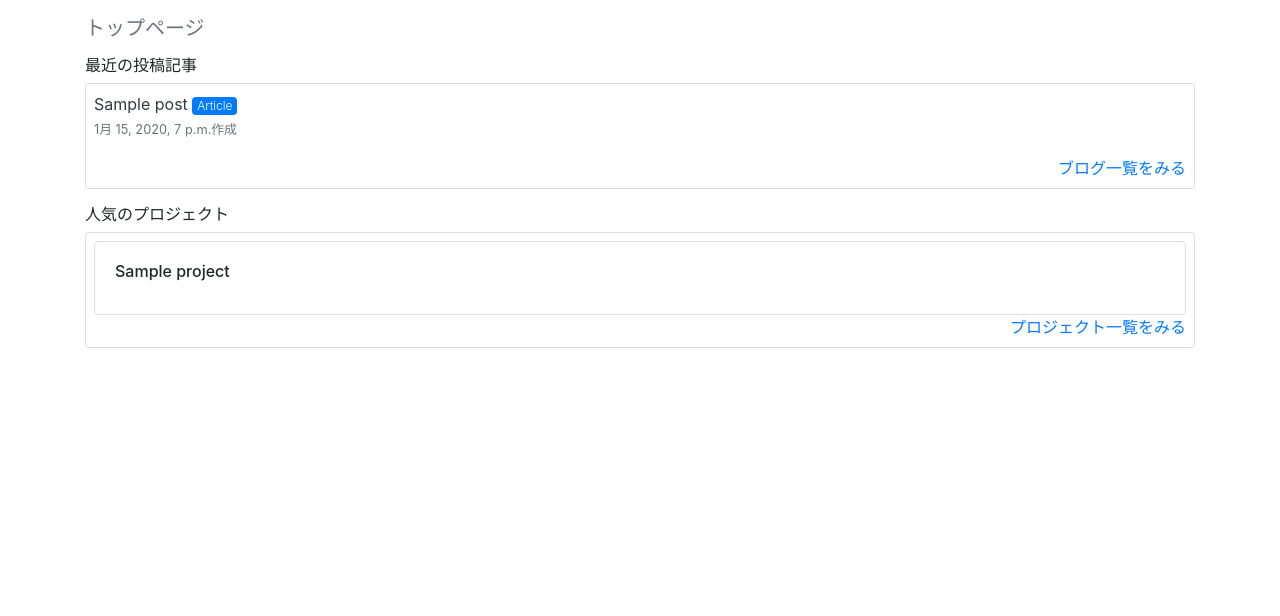
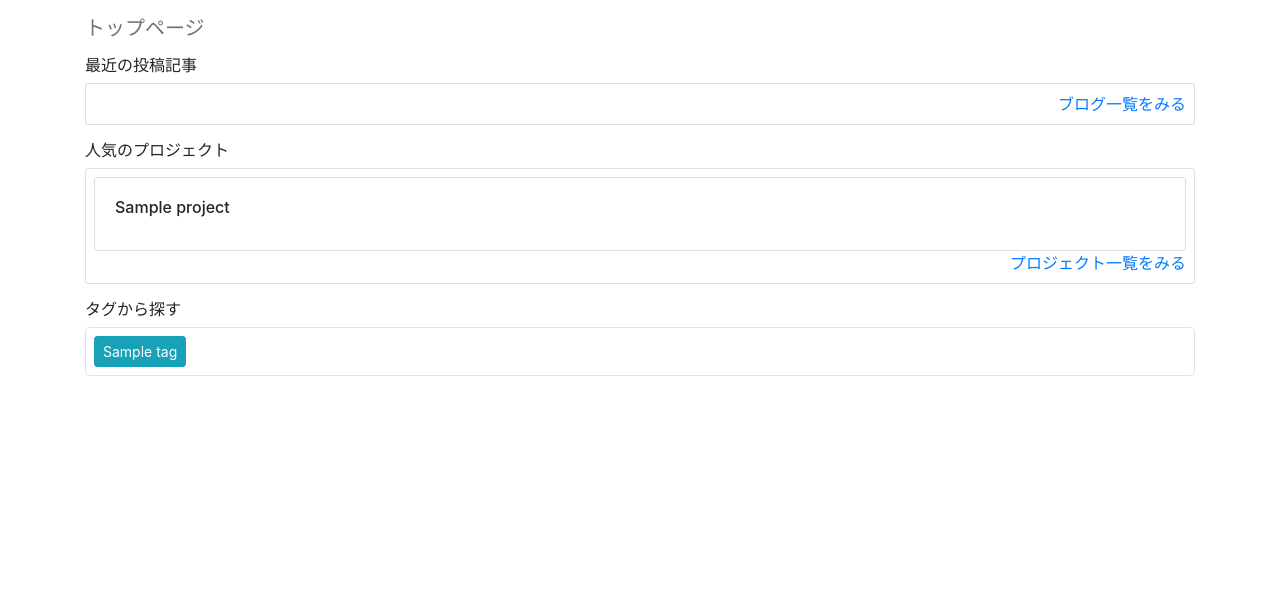
Before and after one commit to asemolotion/asemolotion_blog, a Django app: page / in a window 1280 px wide. Shown: the part 56-672 px from the top of the page. Run offline with Django 3.2, Linux system fonts and the light colour scheme; tables that the repository leaves empty hold one stand-in row (values such as "Sample post"); some libraries are stand-ins or nearby versions.

Commit message:
index.htmlタグから探す #11

```diff
--- a/general/templates/general/index.html
+++ b/general/templates/general/index.html
@@ -73,4 +73,20 @@
 </div>
 
 
+<!-- タグ -->
+<div class='my-3'>
+        <section id='tags'>
+
+            <h6>タグから探す</h6>
+
+            <div class='border rounded px-2 py-2'>
+
+            {% for tag in tag_list %}
+            <a href="#" class='btn btn-sm btn-info'>{{ tag.name }}</a>
+            {% endfor %}
+
+            </div>
+        </section>
+    </div>
+
 {% endblock content %}
--- a/general/views.py
+++ b/general/views.py
@@ -15,11 +15,18 @@ class IndexView(TemplateView):
     def get_context_data(self, **kwargs):
         context = super().get_context_data(**kwargs)
 
-        # Postのリスト
-        context['post_list'] = Post.objects.filter().order_by('-created_at')[:self.POST_ITEM_COUNT]
+        # Postのリスト 公開かつ全員に公開のみ。
+        context['post_list'] = \
+            Post.objects\
+                .filter(status='released')\
+                .filter(release_condition='public')\
+                .order_by('-created_at')[:self.POST_ITEM_COUNT]
 
         # Projectのリスト
         context['project_list'] = Project.objects.order_by('timestamp')[:self.PROJECT_ITEM_COUNT]
+
+        # Tagのリスト
+        context['tag_list'] = Tag.objects.all()
 
         return context
 
```
